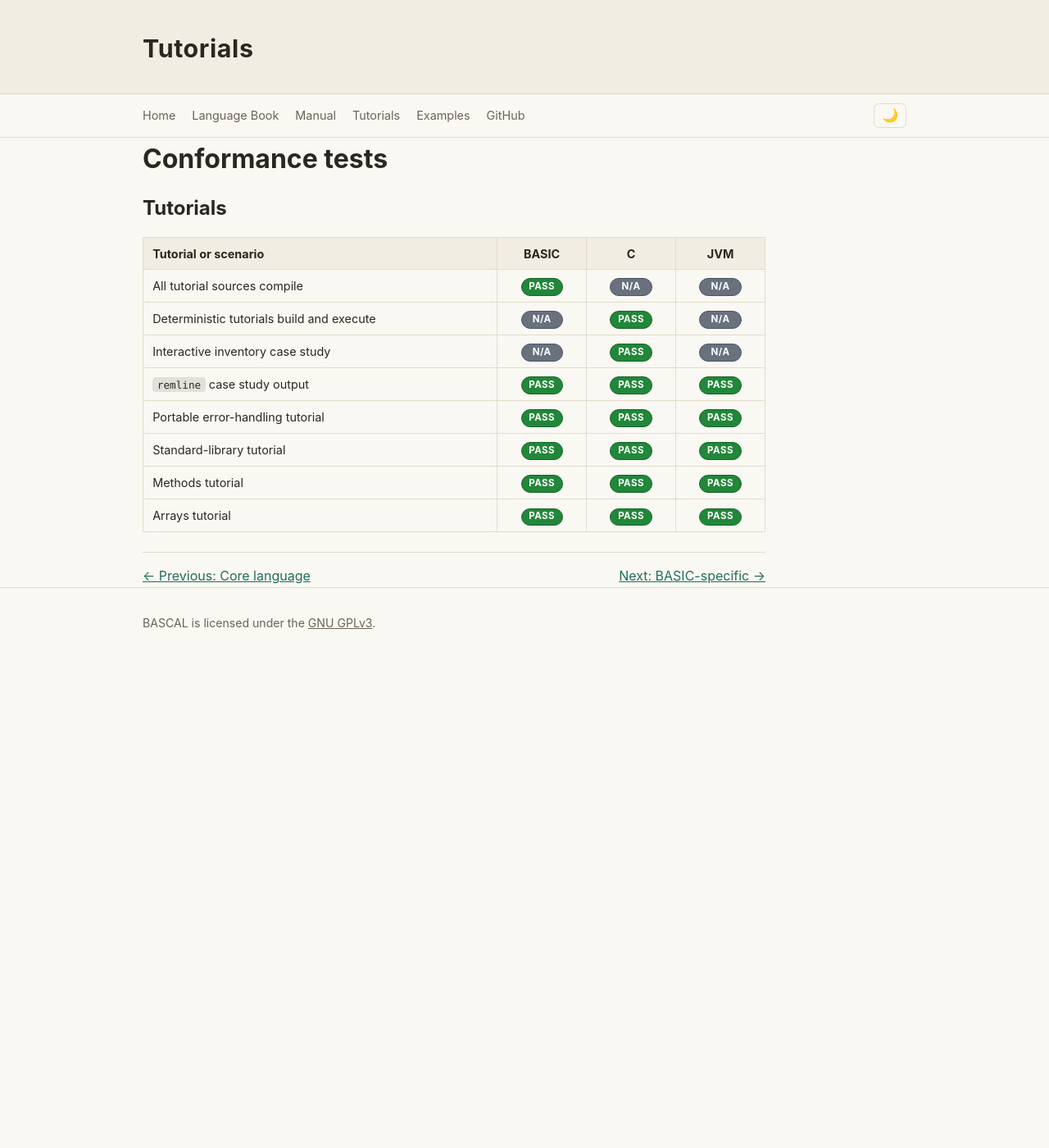
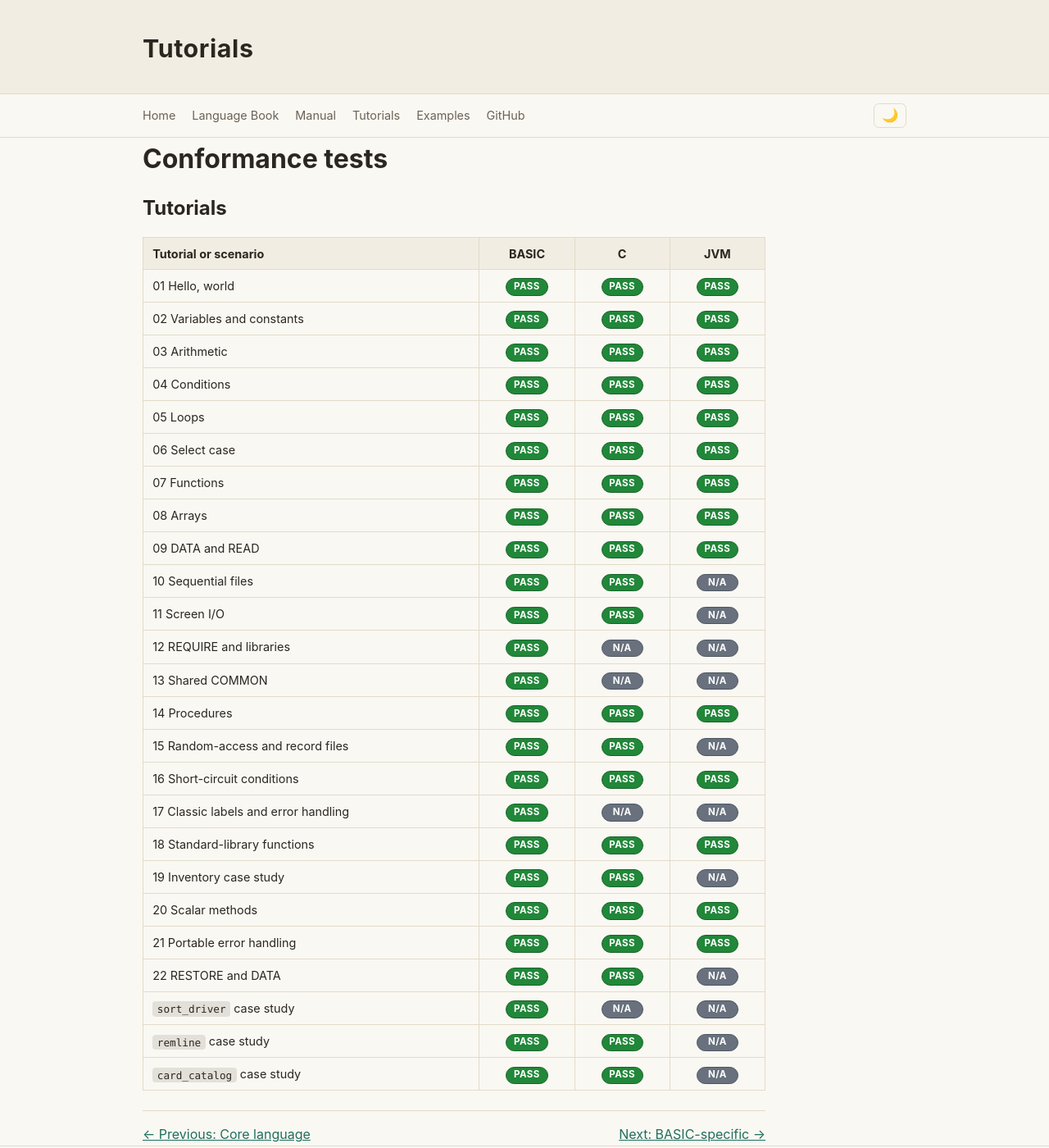
Before and after one commit to johnjoeallen/bascal, an MkDocs documentation site: the page built from docs/conformance/tutorials.md, in a window 1280 px wide and 1400 px high. Shown: the whole window at 82% size. Built offline with MkDocs 1.6.1, drawn with Linux system fonts in a browser that asks for light colours.

Commit message:
Expand tutorial conformance results

```diff
--- a/docs/conformance/tutorials.md
+++ b/docs/conformance/tutorials.md
@@ -4,14 +4,31 @@
 
 | Tutorial or scenario | BASIC | C | JVM |
 | --- | :---: | :---: | :---: |
-| All tutorial sources compile | PASS | N/A | N/A |
-| Deterministic tutorials build and execute | N/A | PASS | N/A |
-| Interactive inventory case study | N/A | PASS | N/A |
-| `remline` case study output | PASS | PASS | PASS |
-| Portable error-handling tutorial | PASS | PASS | PASS |
-| Standard-library tutorial | PASS | PASS | PASS |
-| Methods tutorial | PASS | PASS | PASS |
-| Arrays tutorial | PASS | PASS | PASS |
+| 01 Hello, world | PASS | PASS | PASS |
+| 02 Variables and constants | PASS | PASS | PASS |
+| 03 Arithmetic | PASS | PASS | PASS |
+| 04 Conditions | PASS | PASS | PASS |
+| 05 Loops | PASS | PASS | PASS |
+| 06 Select case | PASS | PASS | PASS |
+| 07 Functions | PASS | PASS | PASS |
+| 08 Arrays | PASS | PASS | PASS |
+| 09 DATA and READ | PASS | PASS | PASS |
+| 10 Sequential files | PASS | PASS | N/A |
+| 11 Screen I/O | PASS | PASS | N/A |
+| 12 REQUIRE and libraries | PASS | N/A | N/A |
+| 13 Shared COMMON | PASS | N/A | N/A |
+| 14 Procedures | PASS | PASS | PASS |
+| 15 Random-access and record files | PASS | PASS | N/A |
+| 16 Short-circuit conditions | PASS | PASS | PASS |
+| 17 Classic labels and error handling | PASS | N/A | N/A |
+| 18 Standard-library functions | PASS | PASS | PASS |
+| 19 Inventory case study | PASS | PASS | N/A |
+| 20 Scalar methods | PASS | PASS | PASS |
+| 21 Portable error handling | PASS | PASS | PASS |
+| 22 RESTORE and DATA | PASS | PASS | N/A |
+| `sort_driver` case study | PASS | N/A | N/A |
+| `remline` case study | PASS | PASS | N/A |
+| `card_catalog` case study | PASS | PASS | N/A |
 
 <nav class="conformance-nav" aria-label="Conformance results navigation">
   <a href="../">← Previous: Core language</a>
```
